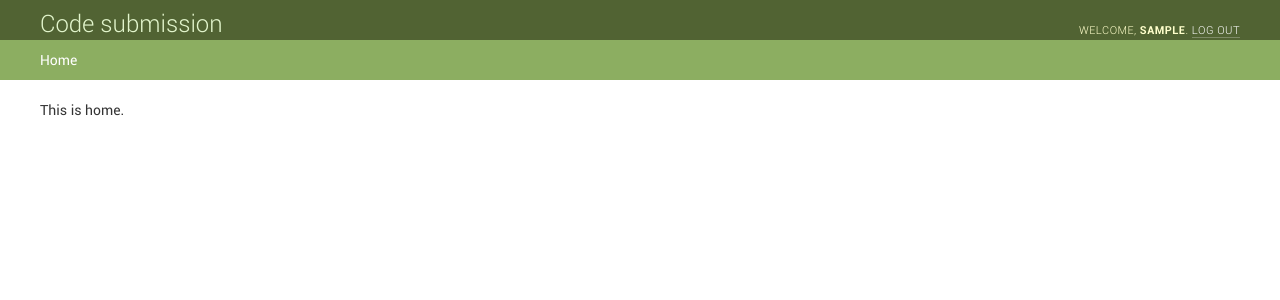
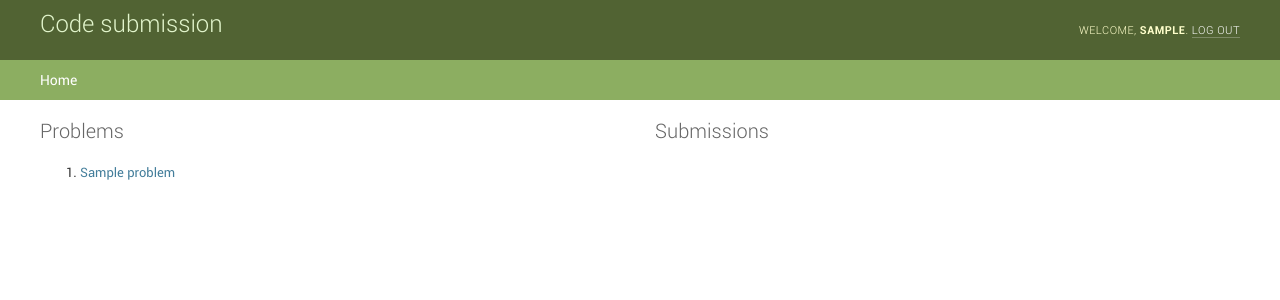
Before and after one commit to galaxyfeeder/CodeSubmission, a Django app: page / in a window 1280 px wide. Shown: the top 300 px of the page. Run offline with Django 3.2, Linux system fonts and the light colour scheme; a user stored in the database is signed in; tables that the repository leaves empty hold one stand-in row (values such as "Sample post"); some libraries are stand-ins or nearby versions.

Commit message:
Showing problems on home

```diff
--- a/main/views.py
+++ b/main/views.py
@@ -1,6 +1,17 @@
 from django.shortcuts import render
 from django.views.generic import TemplateView
+
+from problem.models import Problem
+from submission.models import Submission
 
 
 class HomeView(TemplateView):
     template_name = "main/main.html"
+
+    def get_context_data(self, **kwargs):
+        context = super(HomeView, self).get_context_data(**kwargs)
+
+        context['problems'] = Problem.objects.all()
+        context['submissions'] = Submission.objects.filter(submitter=self.request.user.student)
+
+        return context
--- a/problem/urls.py
+++ b/problem/urls.py
@@ -4,5 +4,5 @@ from django.contrib.auth.decorators import login_required
 from problem.views import ProblemDetail
 
 urlpatterns = [
-    url(r'^problem', login_required(ProblemDetail.as_view()))
+    url(r'^problem/(?P<pk>\d+)', login_required(ProblemDetail.as_view()), name='problem')
 ]
--- a/static/css/base.css
+++ b/static/css/base.css
@@ -809,7 +809,7 @@ table#change-history tbody th {
 
 #header {
     width: auto;
-    height: 40px;
+    min-height: 40px;
     padding: 10px 40px;
     background: #516333;
     line-height: 40px;
--- a/templates/main/main.html
+++ b/templates/main/main.html
@@ -4,5 +4,17 @@
 {% block content_title %}{% trans "Home" %}{% endblock %}
 
 {% block content %}
-    This is home.
+    <div class="row">
+        <div class="col-md-6">
+            <h1>Problems</h1>
+            <ol>
+                {% for problem in problems %}
+                    <li><a href="{% url 'problem' problem.pk %}">{{ problem }}</a></li>
+                {% endfor %}
+            </ol>
+        </div>
+        <div class="col-md-6">
+            <h1>Submissions</h1>
+        </div>
+    </div>
 {% endblock %}
--- a/ums/models.py
+++ b/ums/models.py
@@ -7,6 +7,12 @@ from django.db import models
 class Student(models.Model):
     user = models.OneToOneField(User)
 
+    def __unicode__(self):
+        return self.user.__unicode__()
+
 
 class Judge(models.Model):
     user = models.OneToOneField(User)
+
+    def __unicode__(self):
+        return self.user.__unicode__()
```
